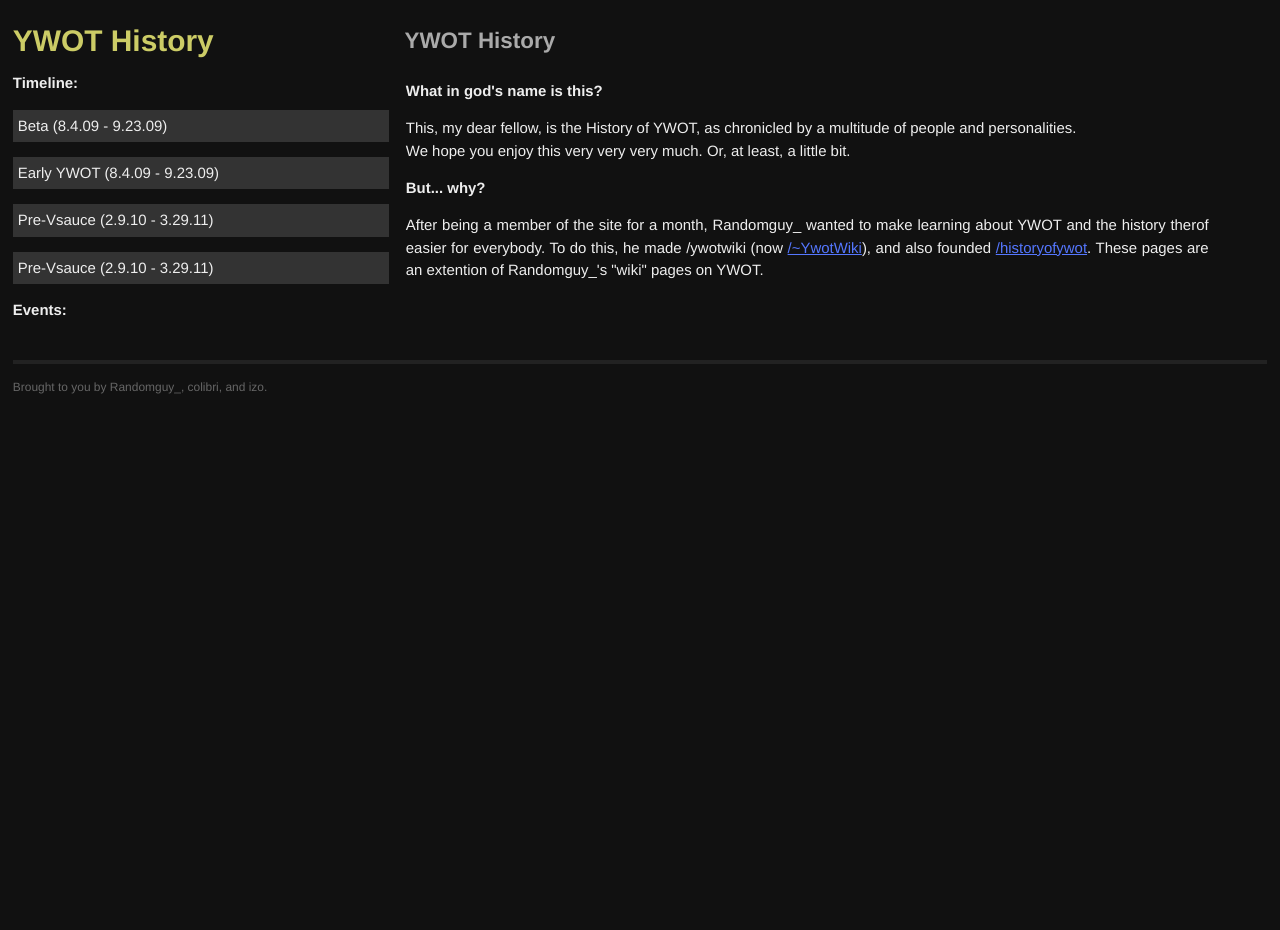
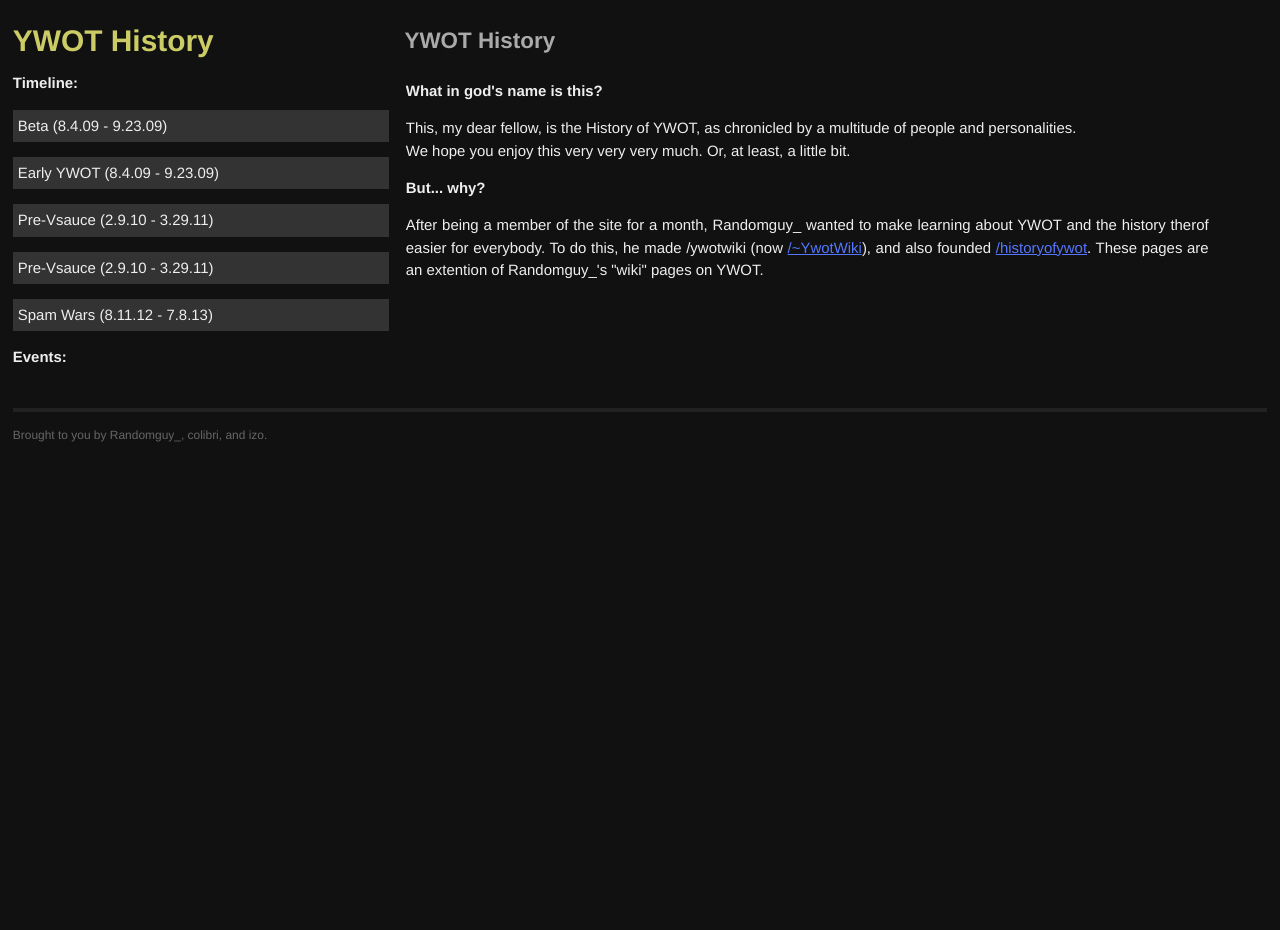
Before and after one commit to ywothistory/ywothistory.github.io, a Jekyll site: the page built from index.html, in a window 1280 px wide. Built offline with Jekyll 4.4.1, drawn with Linux system fonts in a browser that asks for light colours; Markdown is read by kramdown in place of the engine named in the settings.

Commit message:
add the little description header

```diff
--- a/_posts/2013-12-28-spamwars.markdown
+++ b/_posts/2013-12-28-spamwars.markdown
@@ -1,3 +1,9 @@
+---
+layout: post
+title: Spam Wars (8.11.12 - 7.8.13)
+categories: timeline
+---
+
 #Your World of Text: Spam Wars
 The **spam wars** were started when spamming groups formed around the end of the Vsauce era. Lasting from August 11th, 2012 to July 8th 2013, this time period was marked by the attacks of spam groups on the frontpage (in particular Mothereffers), against various YWOT pages, and against each other.
 
```
